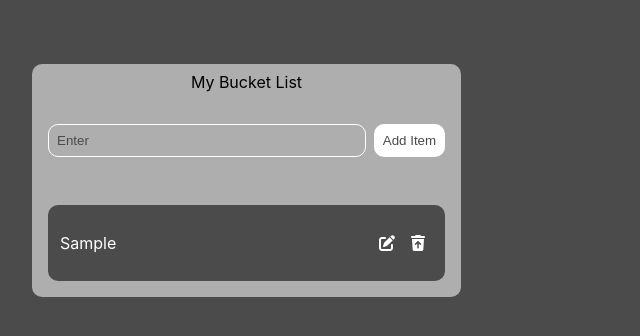
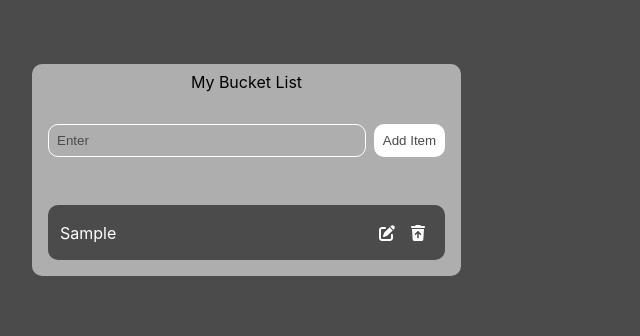
Before and after one commit to Sgoodridge96/BucketList, a React (Create React App) app: page / in a window 1280 px wide. Both pictures are taken after typing "Sample" into the empty fields and a click on the button "Add Item". Shown: the top 336 px of the page, without its empty margins (0-640 px from the left). Built offline with nearby package versions, Linux system fonts and the light colour scheme.

Commit message:
fix: quick css change

```diff
--- a/src/App.css
+++ b/src/App.css
@@ -55,7 +55,7 @@ body {
   align-items: center;
   background: #4b4b4b;
   color: rgb(255, 255, 255);
-  padding: 0.75rem 0.75rem;
+  padding: 0.1rem 0.75rem;
   border-radius: 10px;
   margin-bottom: 0.5rem;
 }
```
